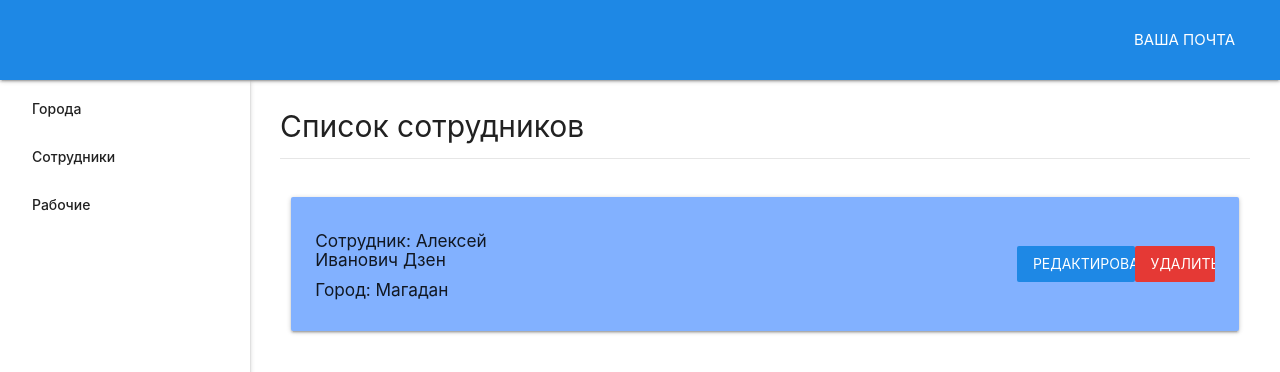
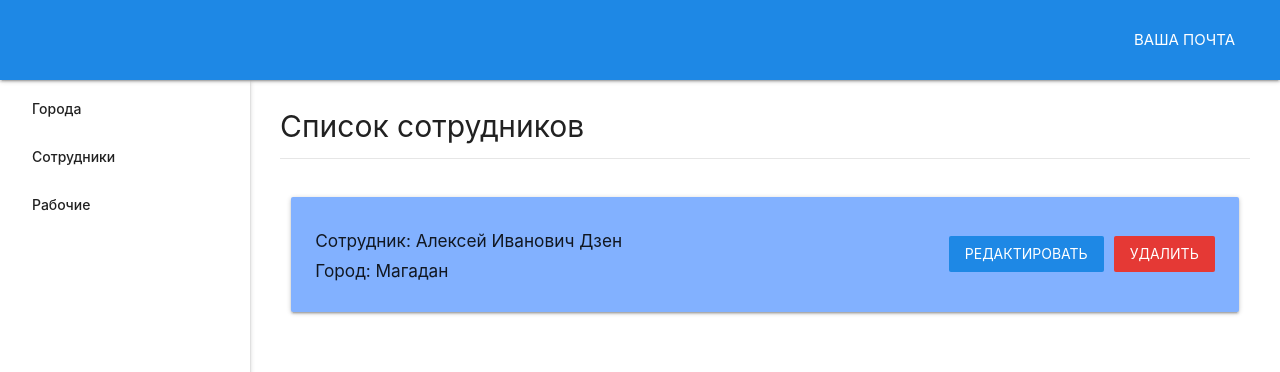
Before and after one commit to SadBarin/pave_erp, a Vue app: page /employees in a window 1280 px wide. Shown: the top 372 px of the page. Built offline with nearby package versions, Linux system fonts and the light colour scheme.

Commit message:
buttons fixs

```diff
--- a/src/components/employees/CardEmployees.vue
+++ b/src/components/employees/CardEmployees.vue
@@ -32,15 +32,17 @@ export default {
   }
 
   .info-container {
-    width: 28%;
+    width: 50%;
+  }
+
+  .btn-flat {
+    margin-left: 10px;
   }
 
   .button-container {
-    width: 22%;
+    width: 50%;
 
     display: flex;
-    flex-direction: row;
-    justify-content: space-between;
-    align-items: center;
+    justify-content: end;
   }
 </style>
--- a/src/components/sites/CardSites.vue
+++ b/src/components/sites/CardSites.vue
@@ -31,15 +31,17 @@ export default {
   }
 
   .info-container {
-    width: 28%;
+    width: 50%;
+  }
+
+  .btn-flat {
+    margin-left: 10px;
   }
 
   .button-container {
-    width: 22%;
+    width: 50%;
 
     display: flex;
-    flex-direction: row;
-    justify-content: space-between;
-    align-items: center;
+    justify-content: end;
   }
 </style>
--- a/src/components/workers/CardWorkers.vue
+++ b/src/components/workers/CardWorkers.vue
@@ -32,15 +32,17 @@ export default {
   }
 
   .info-container {
-    width: 28%;
+    width: 50%;
+  }
+
+  .btn-flat {
+    margin-left: 10px;
   }
 
   .button-container {
-    width: 22%;
+    width: 50%;
 
     display: flex;
-    flex-direction: row;
-    justify-content: space-between;
-    align-items: center;
+    justify-content: end;
   }
 </style>
```
